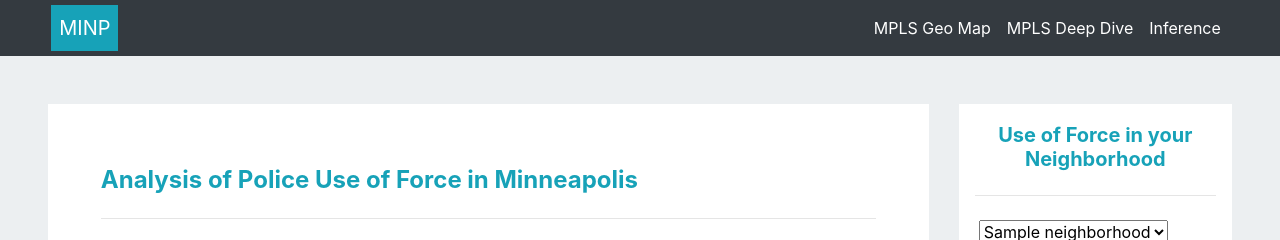
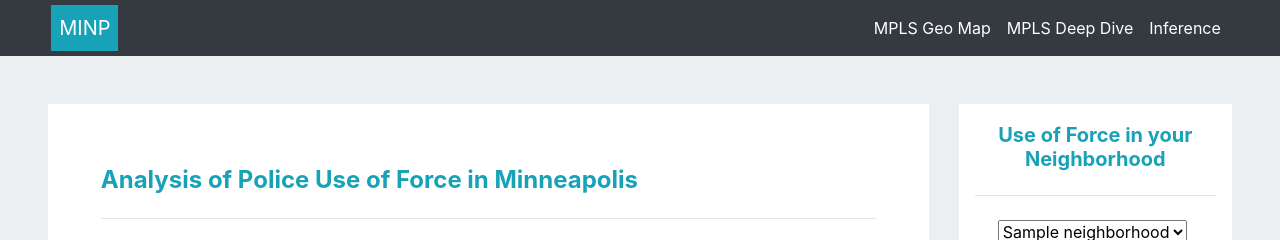
Before and after one commit to dan-edie/Examining-MPD-Use-of-Force, a Flask app: template templates/index.html in a window 1280 px wide. Shown: the top 240 px of the page. Run offline with Flask 2, Linux system fonts and the light colour scheme; the template is opened without the code that fills it: most values are stand-ins (such as "Sample title", 1, 10 or a date in 2020); some libraries are stand-ins or nearby versions.

Commit message:
uploading index changes

```diff
--- a/templates/index.html
+++ b/templates/index.html
@@ -79,7 +79,7 @@
 
           <form name="neighborhood" action="/" method="POST">
 
-            <select name="neighborhood" method="GET" action="/" style="margin-left: 10%">
+            <select name="neighborhood" method="GET" action="/" style="margin-left: 20%">
               <option value="{{neighborhood[0].name}}" selected>{{neighborhood[0].name}}</option>
               {% for n in neighborhood[1:]: %}
                 <option value="{{n.name}}">{{n.name}}</option>
@@ -87,7 +87,7 @@
 
             </select>
             <br><br>
-            <p id="submission"><button type="Submit" style="margin-left: 10%">Search</button></p>
+            <p id="submission"><button type="Submit" style="margin-left: 30%">Search</button></p>
             </form>
 
             </div>
--- a/templates/mpls_deepdive.html
+++ b/templates/mpls_deepdive.html
@@ -90,7 +90,7 @@
 
           <form name="neighborhood" action="/" method="POST">
 
-            <select name="neighborhood" method="GET" action="/" style="margin-left: 10%">
+            <select name="neighborhood" method="GET" action="/" style="margin-left: 20%">
               <option value="{{neighborhood[0].name}}" selected>{{neighborhood[0].name}}</option>
               {% for n in neighborhood[1:]: %}
                 <option value="{{n.name}}">{{n.name}}</option>
@@ -98,7 +98,7 @@
 
             </select>
             <br><br>
-            <p id="submission"><button type="Submit" style="margin-left: 10%">Search</button></p>
+            <p id="submission"><button type="Submit" style="margin-left: 30%">Search</button></p>
             </form>
 
             </div>
```
